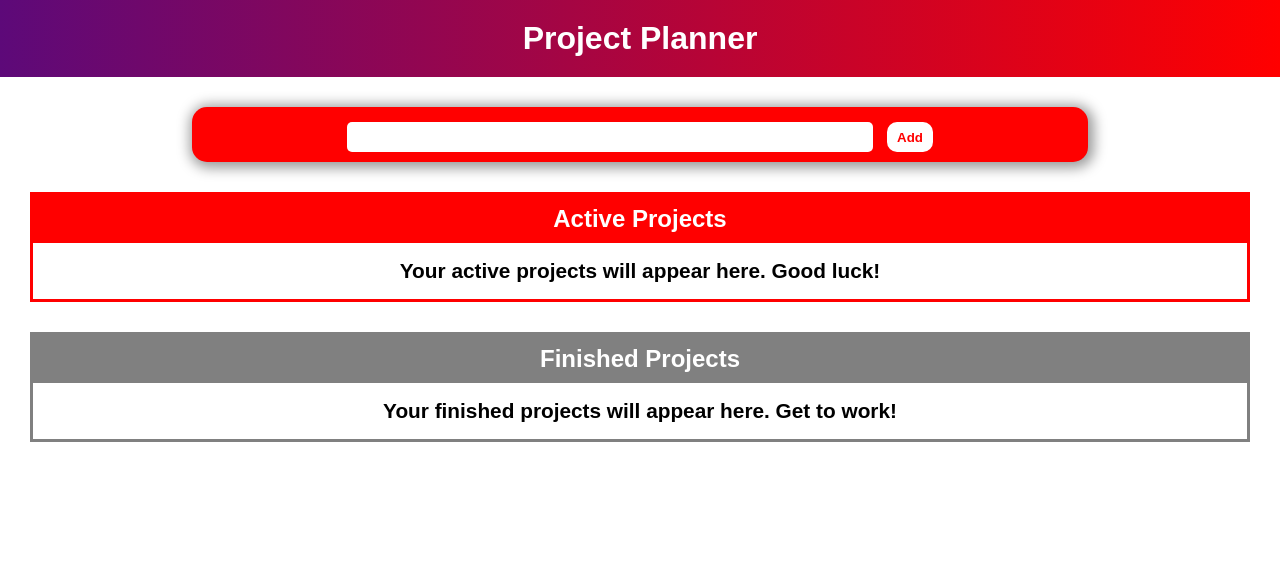
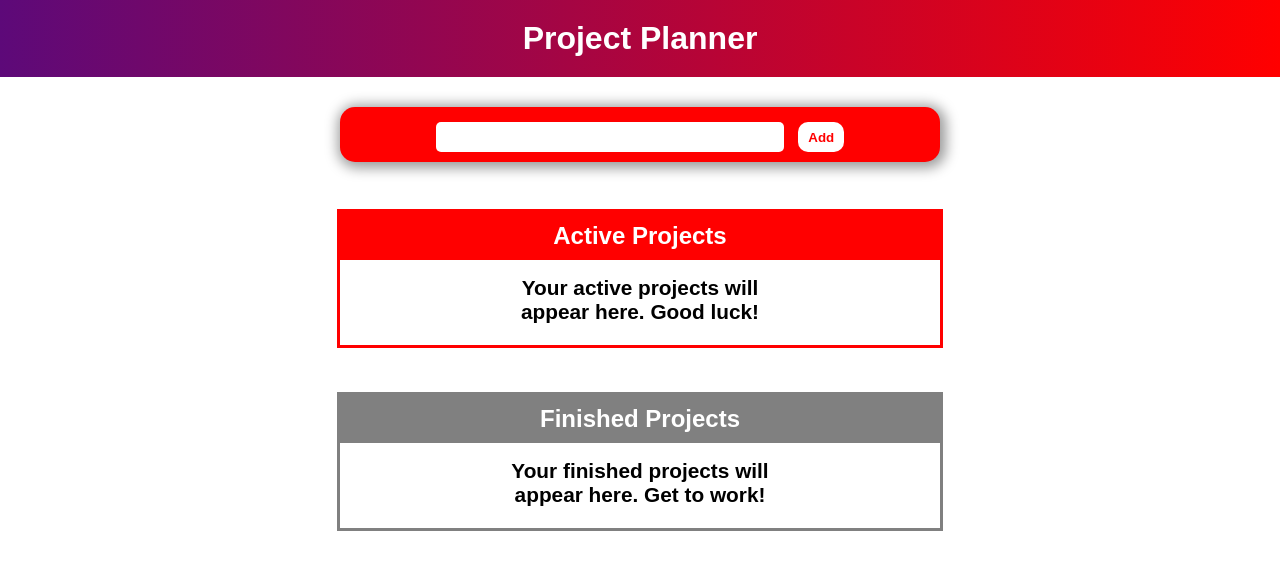
Before and after one commit to MaxZabarka/project-planner, a plain HTML site: page index.html in a window 1280 px wide. Drawn offline with Linux system fonts and the light colour scheme.

Commit message:
fixed large boxes on wide screens

```diff
--- a/main.css
+++ b/main.css
@@ -33,7 +33,9 @@ h1 {
   margin: auto;
   background-color: red;
   padding: 10px;
-  width: 70%;
+  width: 90%;
+
+  max-width: 600px;
   border-radius: 15px;
   box-shadow: 2px 2px 13px 4px rgba(0, 0, 0, 0.4);
 }
@@ -76,11 +78,11 @@ h2 {
   color: white;
 }
 .active-container {
-  border-color: red;
+  outline-color: red;
 }
 
 .finished-container {
-  border-color: grey;
+  outline-color: grey;
 }
 
 .active-header {
@@ -91,16 +93,18 @@ h2 {
 }
 .active-header,
 .finished-header {
-  margin: 0;
-  padding: 10px;
   padding: 10px;
 }
 
 .active-container,
 .finished-container {
-  border-style: solid;
-  border-width: 3px;
-  margin: 30px;
+  outline-style: solid;
+  outline-width: 3px;
+  width: 90%;
+  max-width: 600px;
+  margin: auto;
+  margin-top: 50px;
+  padding-bottom: 5px;
 }
 ul {
   padding: 0;
```
